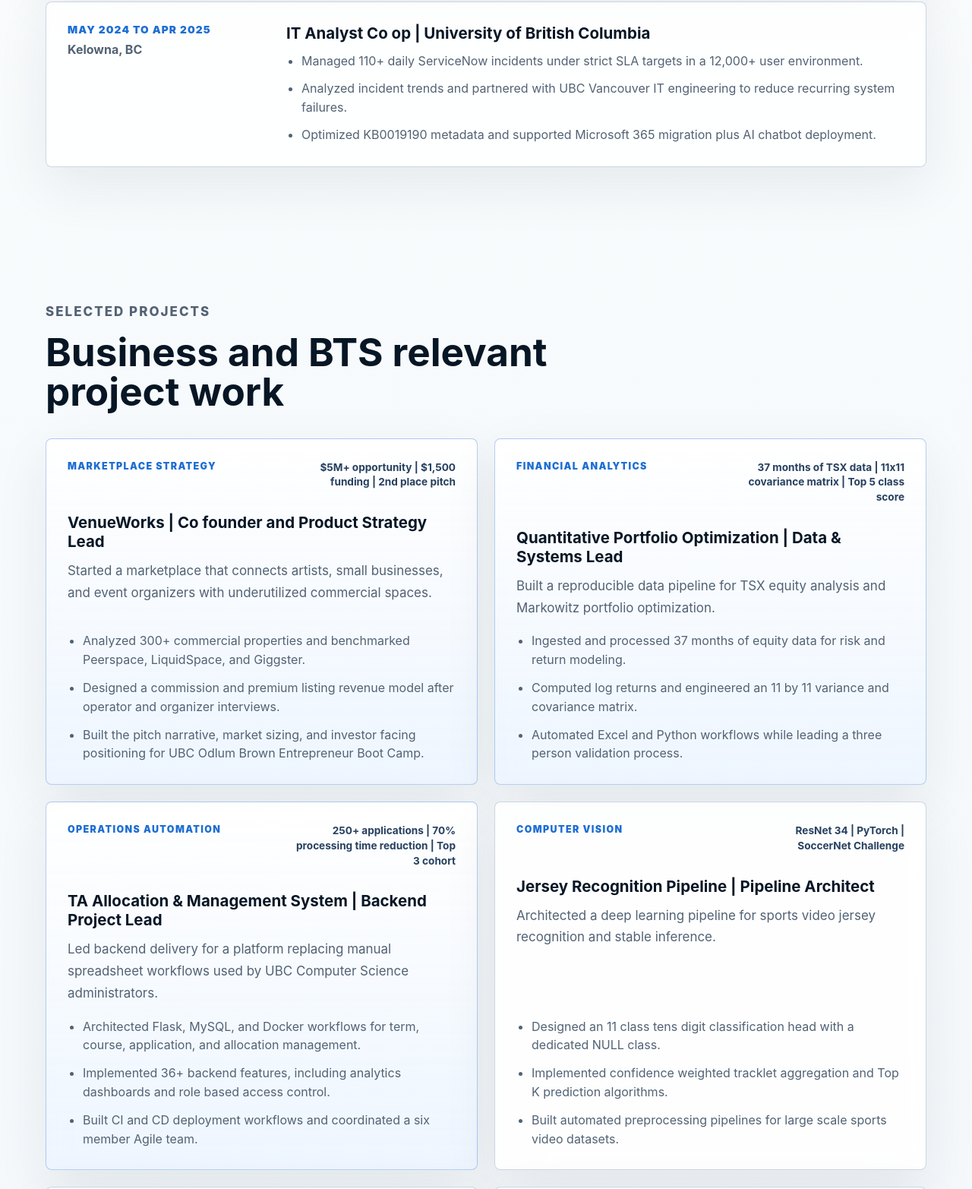
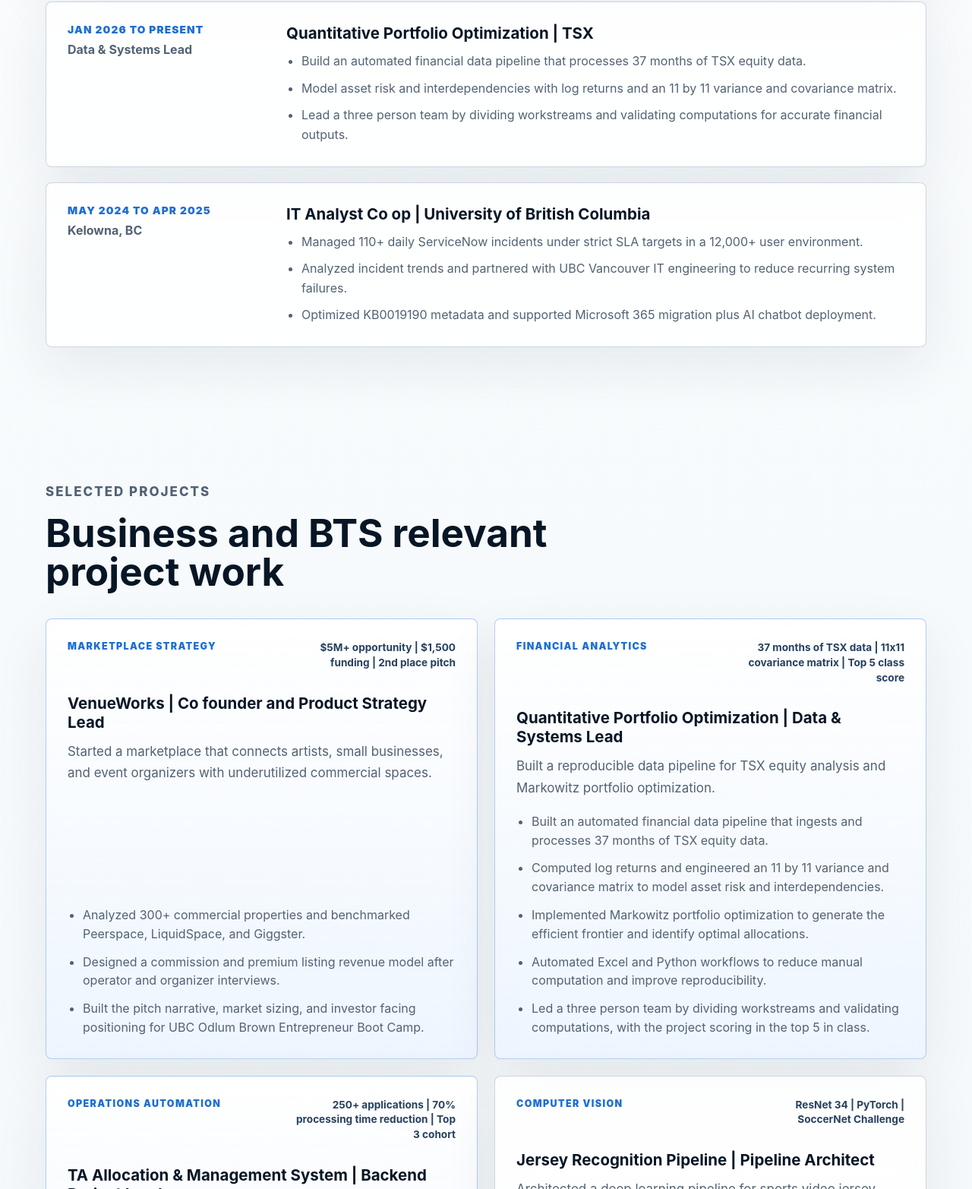
Before and after one commit to Aaditya-Golash/Business-Portfolio, a website: page index.html in a window 1280 px wide. Shown: the part 3123-4688 px from the top of the page at 76% size. Drawn offline with Linux system fonts and the light colour scheme.

Commit message:
Merge PR #4: Add TSX portfolio optimization experience
Add TSX portfolio optimization as experience and expanded project content.

```diff
--- a/index.html
+++ b/index.html
@@ -143,6 +143,21 @@
 
           <article class="timeline-item">
             <div class="timeline-meta">
+              <span>Jan 2026 to Present</span>
+              <strong>Data & Systems Lead</strong>
+            </div>
+            <div>
+              <h3>Quantitative Portfolio Optimization | TSX</h3>
+              <ul>
+                <li>Build an automated financial data pipeline that processes 37 months of TSX equity data.</li>
+                <li>Model asset risk and interdependencies with log returns and an 11 by 11 variance and covariance matrix.</li>
+                <li>Lead a three person team by dividing workstreams and validating computations for accurate financial outputs.</li>
+              </ul>
+            </div>
+          </article>
+
+          <article class="timeline-item">
+            <div class="timeline-meta">
               <span>May 2024 to Apr 2025</span>
               <strong>Kelowna, BC</strong>
             </div>
@@ -190,9 +205,11 @@
               Built a reproducible data pipeline for TSX equity analysis and Markowitz portfolio optimization.
             </p>
             <ul>
-              <li>Ingested and processed 37 months of equity data for risk and return modeling.</li>
-              <li>Computed log returns and engineered an 11 by 11 variance and covariance matrix.</li>
-              <li>Automated Excel and Python workflows while leading a three person validation process.</li>
+              <li>Built an automated financial data pipeline that ingests and processes 37 months of TSX equity data.</li>
+              <li>Computed log returns and engineered an 11 by 11 variance and covariance matrix to model asset risk and interdependencies.</li>
+              <li>Implemented Markowitz portfolio optimization to generate the efficient frontier and identify optimal allocations.</li>
+              <li>Automated Excel and Python workflows to reduce manual computation and improve reproducibility.</li>
+              <li>Led a three person team by dividing workstreams and validating computations, with the project scoring in the top 5 in class.</li>
             </ul>
           </article>
 
```
